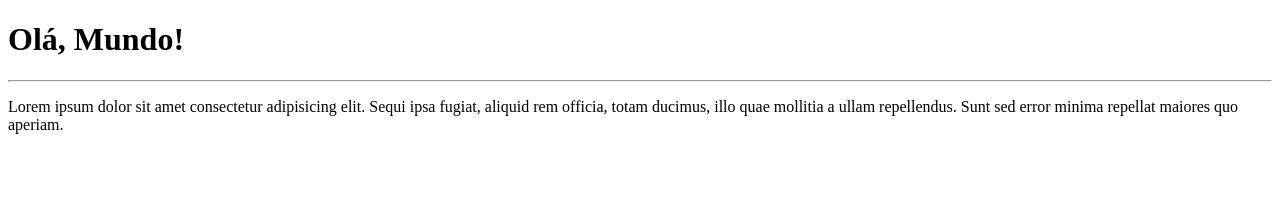
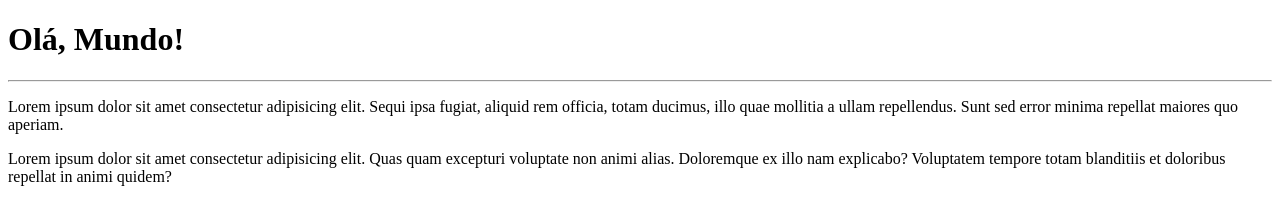
Before and after one commit to pasininatalia/Ola-Mundo, a plain HTML site: page site-exemplo/index.html in a window 1280 px wide. Drawn offline with Linux system fonts and the light colour scheme.

Commit message:
Adicionado novo parágrafo

```diff
--- a/site-exemplo/index.html
+++ b/site-exemplo/index.html
@@ -9,5 +9,6 @@
     <h1>Olá, Mundo!</h1>
     <hr>
     <p>Lorem ipsum dolor sit amet consectetur adipisicing elit. Sequi ipsa fugiat, aliquid rem officia, totam ducimus, illo quae mollitia a ullam repellendus. Sunt sed error minima repellat maiores quo aperiam.</p>
+    <p>Lorem ipsum dolor sit amet consectetur adipisicing elit. Quas quam excepturi voluptate non animi alias. Doloremque ex illo nam explicabo? Voluptatem tempore totam blanditiis et doloribus repellat in animi quidem?</p>
 </body>
 </html>
```
